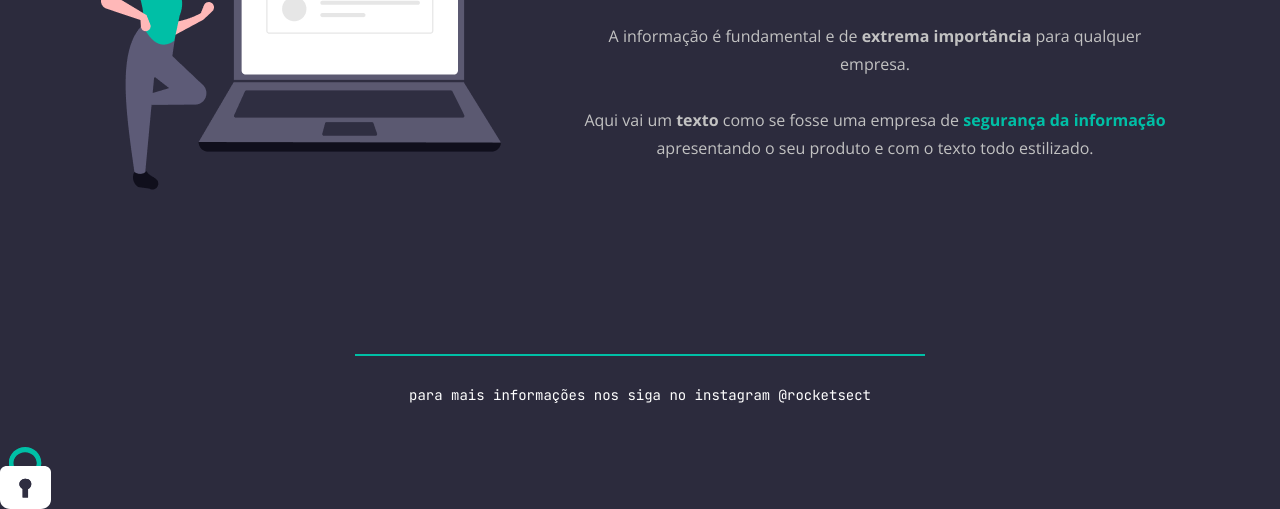
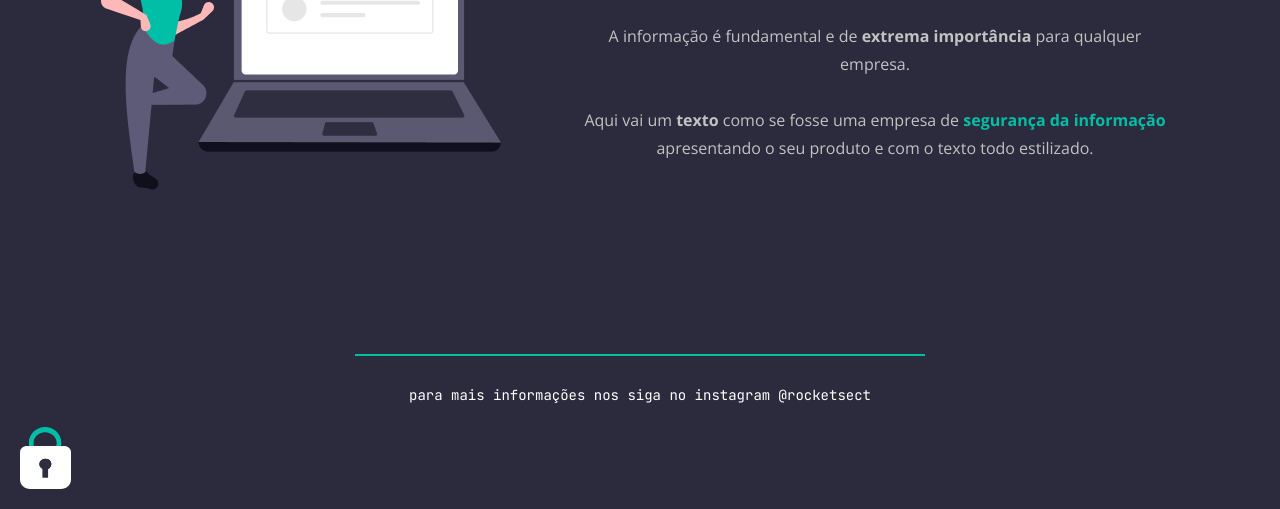
Before and after one commit to GersonPontes/explorer_stage-02_desafio-05, a plain HTML site: page index.html in a window 1280 px wide. Shown: the part 291-800 px from the top of the page. Drawn offline with nearby package versions, Linux system fonts and the light colour scheme.

Commit message:
Update style.css

```diff
--- a/style.css
+++ b/style.css
@@ -105,6 +105,6 @@ footer a:hover{
 
 #icone{
   position: fixed;
-  bottom: 0;
-  left: 0;
+  bottom: 20px;
+  left: 20px;
 }
```
